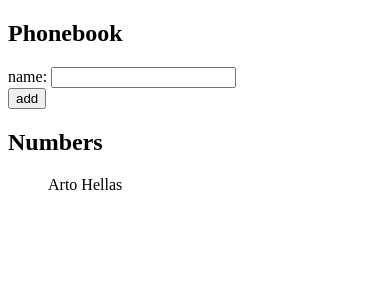
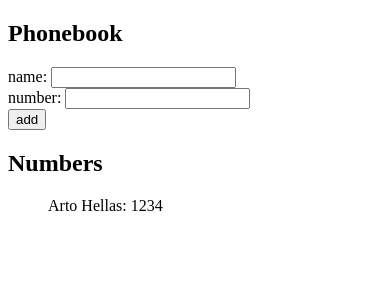
Before and after one commit to vapppu/react-soveltavat-04-puhelinluettelo, a React (Vite) app: page / in a window 390 px wide. Shown: the top 300 px of the page. Built offline with nearby package versions, Linux system fonts and the light colour scheme.

Commit message:
Add input field for number and keep track of phonebook numbers

```diff
--- a/src/App.jsx
+++ b/src/App.jsx
@@ -1,15 +1,17 @@
 import { useState } from "react";
 
 const App = () => {
-  const [persons, setPersons] = useState([{ name: 'Arto Hellas' }]);
+  const [persons, setPersons] = useState([{ name: 'Arto Hellas', number: '1234'}]);
   const [newName, setNewName] = useState("");
+  const [newNumber, setNewNumber] = useState("");
 
   const addName = (event) => {
     event.preventDefault();
-    const newPerson = { name: newName };
+    const newPerson = { name: newName, number: newNumber };
     if (!persons.find((person) => person.name === newPerson.name)) {
       setPersons(persons.concat(newPerson))
       setNewName("")
+      setNewNumber("")
 
       console.log(`${newName} added to book`)
     }
@@ -18,18 +20,26 @@
     }
     console.log("Setting new name to empty")
     setNewName("")
+    setNewNumber("")
   };
 
-  const handleChange = (event) => {
+  const handleNameChange = (event) => {
     setNewName(event.target.value);
   };
+
+  const handleNumberChange = (event) => {
+    setNewNumber(event.target.value);
+  }
 
   return (
     <div>
       <h2>Phonebook</h2>
       <form onSubmit={addName}>
         <div>
-          name: <input onChange={handleChange} value={newName}/>
+          name: <input onChange={handleNameChange} value={newName}/>
+        </div>
+        <div>
+          number: <input onChange={handleNumberChange} value={newNumber}/>
         </div>
         <div>
           <button type="submit">add</button>
@@ -38,7 +48,7 @@
       <h2>Numbers</h2>
       <ul style={{ listStyle: "none" }}>
         {persons.map((person) => (
-          <li key={person.name}>{person.name}</li>
+          <li key={person.name}>{person.name}: {person.number}</li>
         ))}
       </ul>
     </div>
```
